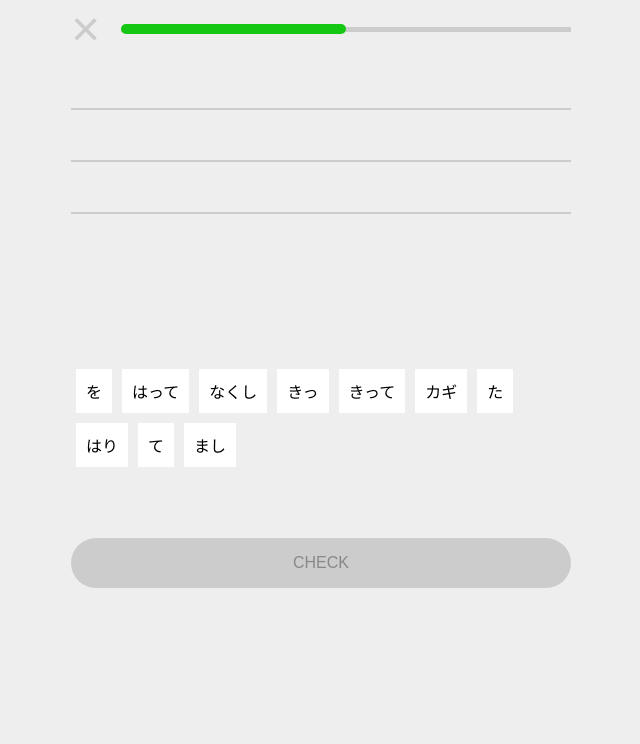
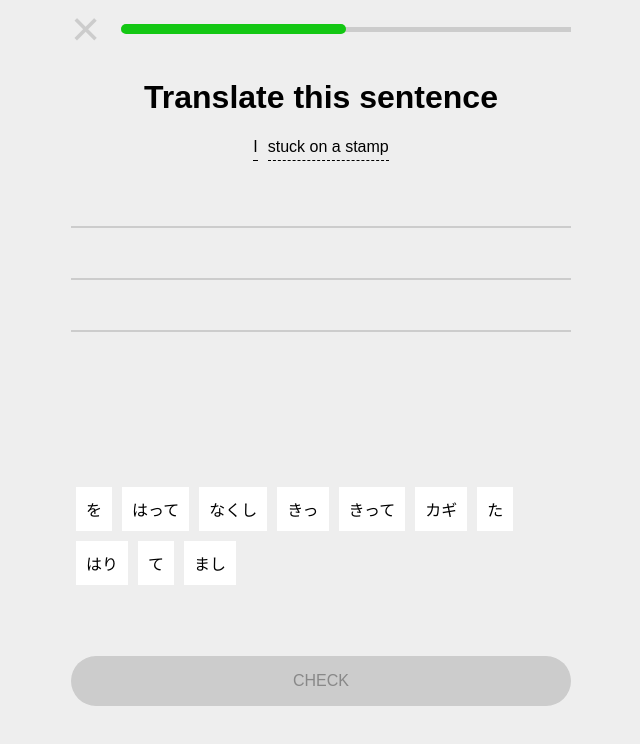
Before and after one commit to bryanjenningz/react-duolingo, a React (Create React App) app: page / in a window 1280 px wide. Shown: the top 744 px of the page, without its empty margins (319-959 px from the left). Built offline with nearby package versions, Linux system fonts and the light colour scheme.

Commit message:
add sentence

```diff
--- a/src/App.js
+++ b/src/App.js
@@ -144,12 +144,13 @@ const unselectBlock = blockId => ({ selectedBlockIds }) => ({
 class App extends Component {
   state = {
     correctAnswers: 5,
+    sentence: questions[0].sentence,
     blocks: questions[0].blocks,
     selectedBlockIds: []
   };
 
   render() {
-    const { correctAnswers, blocks, selectedBlockIds } = this.state;
+    const { correctAnswers, sentence, blocks, selectedBlockIds } = this.state;
     return (
       <div
         style={{
@@ -160,6 +161,22 @@ class App extends Component {
         }}
       >
         <ProgressBar percent={correctAnswers / 10 * 100} />
+        <h1 style={{ textAlign: "center" }}>Translate this sentence</h1>
+        <div style={{ textAlign: "center", marginBottom: 20 }}>
+          {sentence.map(({ text }, i) => (
+            <span
+              key={i}
+              style={{
+                margin: 5,
+                borderBottom: "1px dashed",
+                paddingBottom: 5,
+                cursor: "pointer"
+              }}
+            >
+              {text}
+            </span>
+          ))}
+        </div>
         <SelectedBlocks
           blocks={blocks}
           selectedBlockIds={selectedBlockIds}
```
